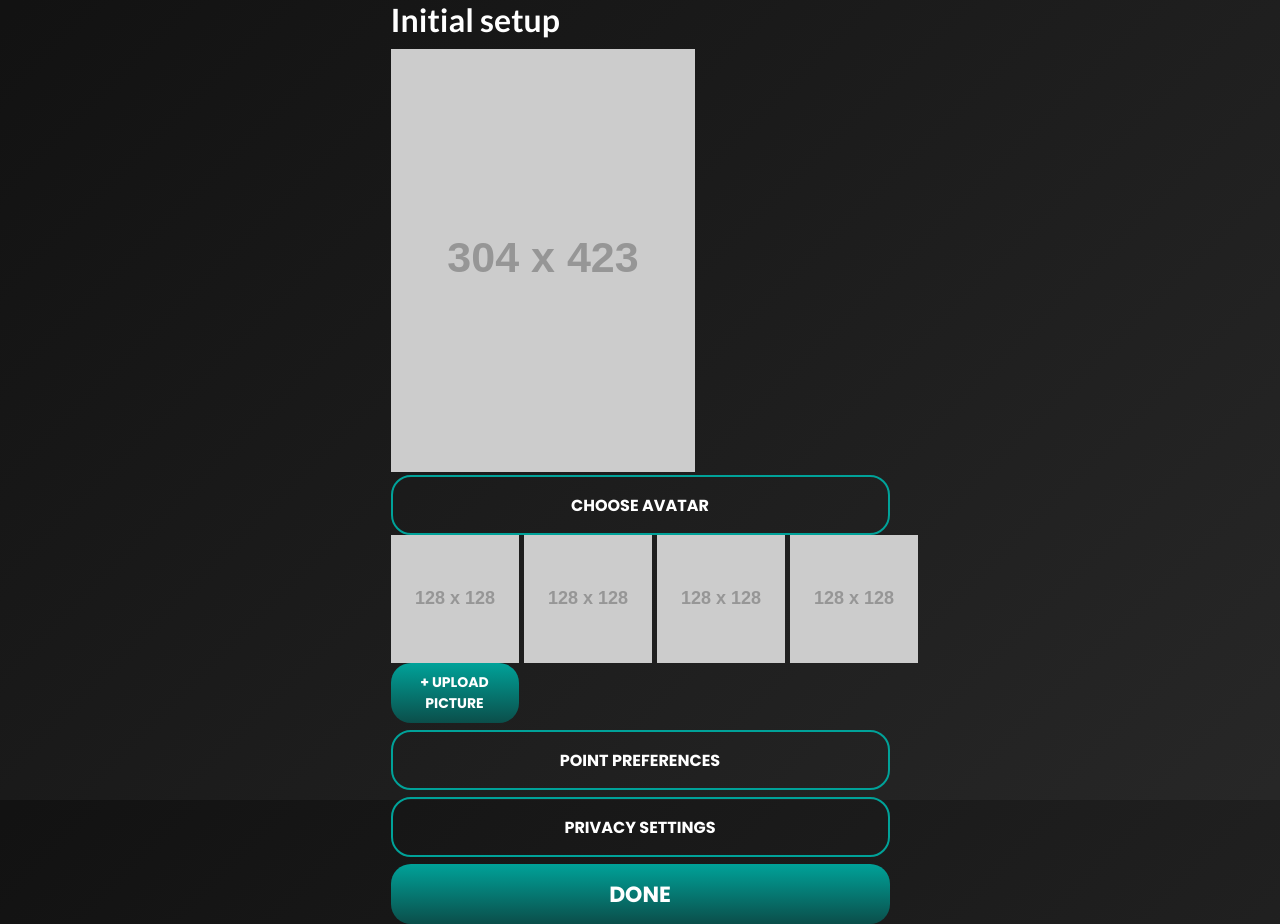
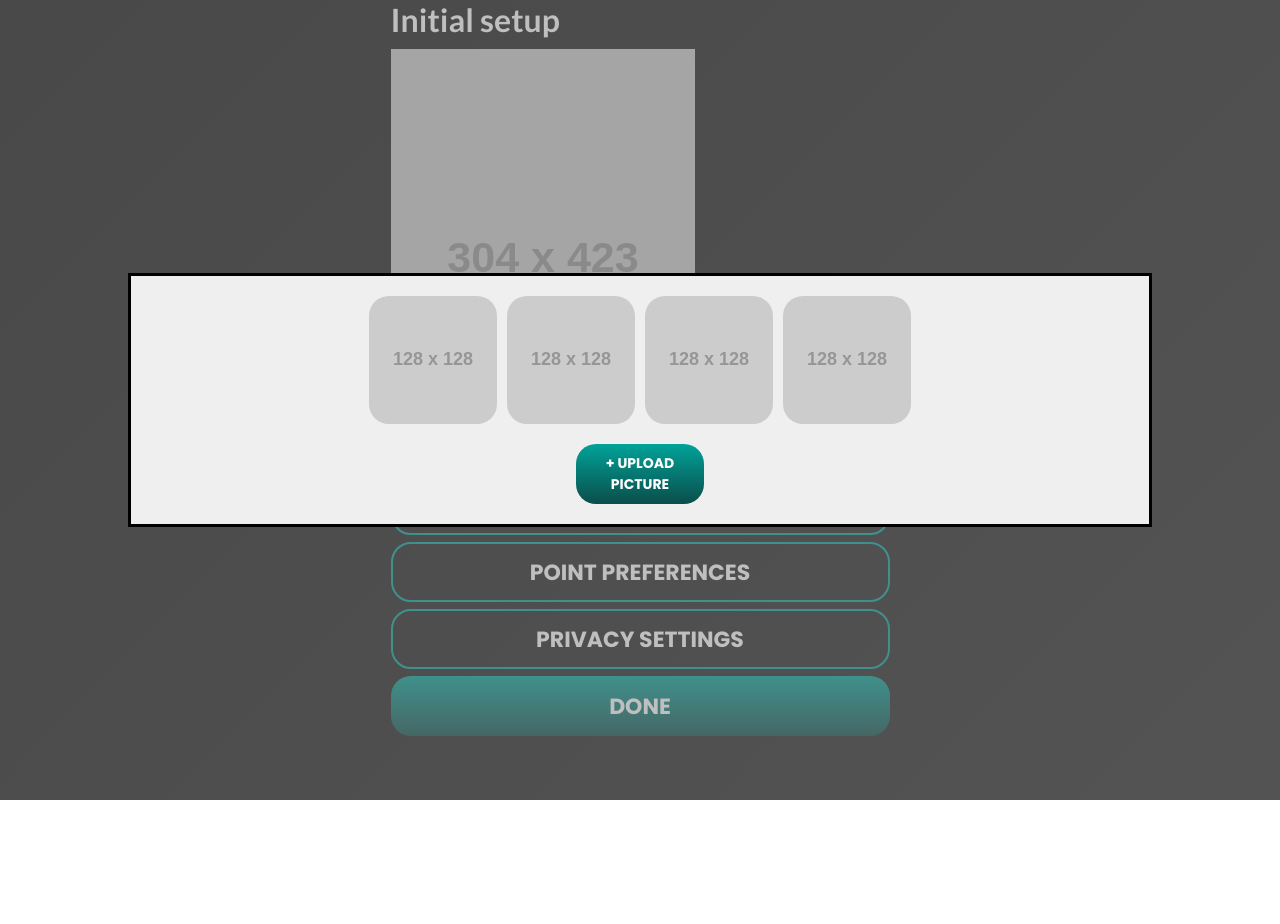
Before and after one commit to AdamN89/SightSeekerFront, a React (Create React App) app: page /initialsetup in a window 1280 px wide. Both pictures are taken after a click on the button "CHOOSE AVATAR". After the commit the page ends 800 px from the top, so only its background shows below. Built offline with nearby package versions, Linux system fonts and the light colour scheme.

Commit message:
add dialog to inital_settings

```diff
--- a/src/pages/InitialSetupPage/InitialSetup.css
+++ b/src/pages/InitialSetupPage/InitialSetup.css
@@ -1,5 +1,4 @@
 .center{
-  width: 499px;
   margin: 0 auto;
 }
 
@@ -8,44 +7,46 @@
 
 }
 
-.dropdown {
-  position: relative;
-  display: inline-block;
+.modal{
+  background-color: rgb(239, 239, 239);
+  z-index: 3;
+  width: 80%;
+  top:50%;
+  left:50%;
+  transform: translate(-50%, -50%);
+  padding: 20px;
 }
 
-.dropdown-clicked {
+.show{
   display: block;
+  position: absolute;
+  background-color: grey;
+  height: 100vh;
+  width: 100%;
+  z-index: 2;
+  opacity: 0.5;
 }
 
-.dropbtn {
-  padding: 16px;
-  font-size: 16px;
-  cursor: pointer;
+.hide{
+  display: none;
 }
-
-.dropdown-content {
-  display: none;
-  position: absolute;
-  z-index: 1;
-}
-
-.dropdown-content img {
-  display: block;
-}
-
-.dropdown-content-clicked {
-  display: block;
-  position: relative;
-}
-
-.dropdown-content-clicked img{
+.avatars img{
   width: 128px;
-
+  border-radius: 20px;
 }
 
 .avatars{
   display: flex;
-  gap: 5px;
+  justify-content: center;
+  flex-wrap: wrap;
+  gap: 10px;
+}
+
+.model_container{
+  display: flex;
+  align-items: center;
+  flex-direction: column;
+  gap: 20px;
 }
 
 .upload{
@@ -53,13 +54,13 @@
   font-size: 14px;
 }
 
-.flex {
+.flex_inital_setup {
   display: flex;
   gap: 7px;
   justify-content: space-between;
 }
 
-.flex-collumn {
+.flex_collumn_inital_setup {
   display: flex;
   flex-direction: column;
   gap: 7px
@@ -119,7 +120,6 @@ input:checked + .slider:before {
 
 /* Customize the label (the container) */
 .container {
-
   display: block;
   position: relative;
   padding-left: 35px;
@@ -140,14 +140,14 @@ input:checked + .slider:before {
   width: 0;
 }
 
-/* Create a custom radio button */
 .checkmark {
   position: absolute;
   top: 0;
   left: 0;
   height: 25px;
   width: 25px;
-  background-color: #eee;
+  background-color: #ffffff;
+  border: black 1px solid;
   border-radius: 50%;
 }
 
@@ -175,8 +175,8 @@ input:checked + .slider:before {
 
 /* Style the indicator (dot/circle) */
 .container .checkmark:after {
-  top: 9px;
-  left: 9px;
+  top: 8px;
+  left: 8px;
   width: 8px;
   height: 8px;
   border-radius: 50%;
--- a/src/pages/InitialSetupPage/InitialSetupPage.jsx
+++ b/src/pages/InitialSetupPage/InitialSetupPage.jsx
@@ -1,73 +1,104 @@
 import "./InitialSetup.css";
-import { useState } from "react";
+import { useState, useRef } from "react";
+import Button from "../../components/Button";
+import ButtonHallow from "../../components/ButtonHallow";
 
 export default function InitalSetup() {
+  const avatarDialog = useRef(null);
+  const preferenceDialog = useRef(null)
+  const privacyDialog = useRef(null)
   const [openDrop1, setOpenDrop1] = useState(false);
   const [openDrop2, setOpenDrop2] = useState(false);
   const [openDrop3, setOpenDrop3] = useState(false);
 
   const handleClick = (event) => {
-    if (event.target.id == "choose-avatar") {
+
+    if (event.target.innerHTML == "choose avatar") {
+      if(openDrop1){
+        avatarDialog.current.close()
+      }
+      else{
+        avatarDialog.current.show()
+      }
       setOpenDrop1(!openDrop1);
       setOpenDrop2(false);
       setOpenDrop3(false);
     }
-    if (event.target.id == "point-preferences") {
+    if (event.target.innerHTML == "point preferences") {
+      if(openDrop1){
+        preferenceDialog.current.close()
+      }
+      else{
+        preferenceDialog.current.show()
+      }
       setOpenDrop1(false);
       setOpenDrop2(!openDrop2);
       setOpenDrop3(false);
     }
-    if (event.target.id == "privacy-settings") {
+    if (event.target.innerHTML == "privacy settings") {
+      if(openDrop1){
+        privacyDialog.current.close()
+      }
+      else{
+        privacyDialog.current.show()
+      }
       setOpenDrop1(false);
       setOpenDrop2(false);
       setOpenDrop3(!openDrop3);
     }
   };
 
+  const handleClickaway= ()=>{
+    avatarDialog.current.close()
+    preferenceDialog.current.close()
+    privacyDialog.current.close()
+    setOpenDrop1(false);
+    setOpenDrop2(false);
+    setOpenDrop3(false);
+  }
   return (
     <>
+    <div className={openDrop1 || openDrop2 || openDrop3 ? "show" : "hide"} onClick={handleClickaway}></div>
     <div className="center">
       <h1>Initial setup</h1>
       <img className="initial-settings-page_img" src="https://fakeimg.pl/304x423/e6bde6/878487" />
-      <div className="flex-collumn">
+      <div className="flex_collumn_inital_setup">
         <div className={openDrop1 ? "dropdown-clicked" : "dropdown "}>
-            <button
-              className="dropbtn btn_hallow"
-              type="button"
-              id="choose-avatar"
-              onClick={handleClick}
-            >
-              choose avatar
-            </button>
-          <div
+            <ButtonHallow
+            txt="choose avatar"
+              className="dropbtn"
+              func={handleClick}
+            />
+          <dialog ref={avatarDialog}
             className={
-              openDrop1 ? "dropdown-content-clicked" : "dropdown-content"
+              openDrop1 ? "dropdown-content-clicked modal" : "dropdown-content modal"
             }
           >
+            <div className="model_container">
               <div className="avatars">
               <img src="https://fakeimg.pl/128x128/e6bde6/878487" />
               <img src="https://fakeimg.pl/128x128/e6bde6/878487" />
               <img src="https://fakeimg.pl/128x128/e6bde6/878487" />
-            <img src="https://fakeimg.pl/128x128/e6bde6/878487" /></div>
+              <img src="https://fakeimg.pl/128x128/e6bde6/878487" />
+              </div>
               <button className="btn upload" type="button">
                 + upload Picture
               </button>
             </div>
+          </dialog>
         </div>
-        <div className={openDrop2 ? "dropdown-clicked" : "dropdown "}>
-          <button
-            className="dropbtn btn_hallow"
-            type="button"
-            id="point-preferences"
-            onClick={handleClick}
-          >
-            point preferences
-          </button>
-          <div
+        <div className={openDrop2 ? "dropdown-clicked" : "dropdown"}>
+          <ButtonHallow
+            className="dropbtn"
+            txt="point preferences"
+            func={handleClick}
+          />
+          <dialog ref={preferenceDialog}
             className={
-              openDrop2 ? "dropdown-content-clicked" : "dropdown-content"
+              openDrop2 ? "dropdown-content-clicked modal" : "dropdown-content modal"
             }
           >
+            <div className="model_container">
               <form action="">
                 <label for="fname">Filter suggested points of interest by:</label>
                 <br/>
@@ -75,24 +106,22 @@ export default function InitalSetup() {
                 <br/>
               </form>
             </div>
+          </dialog>
         </div>
-        <div className={openDrop3 ? "dropdown-clicked" : "dropdown "}>
-          <button
-            className="dropbtn btn_hallow"
-            type="button"
-            id="privacy-settings"
-            onClick={handleClick}
-          >
-            privacy settings
-          </button>
-          <div
+        <div className={openDrop3 ? "dropdown-clicked" : "dropdown"}>
+          <ButtonHallow
+            className="dropbtn"
+            txt="privacy settings"
+            func={handleClick}
+          />
+          <dialog ref={privacyDialog}
             className={
-              openDrop3 ? "dropdown-content-clicked flex-collumn" : "dropdown-content"
+              openDrop3 ? "dropdown-content-clicked modal" : "dropdown-content modal"
             }
           >
-            <div className="flex">
+            <div className="flex_inital_setup">
               <h3>Can be found by</h3>
-              <div className="flex-collumn">
+              <div className="flex_collumn_inital_setup">
               <label class="container">All
                 <input type="radio" name="found-by"/>
                 <span class="checkmark"></span>
@@ -110,37 +139,34 @@ export default function InitalSetup() {
               </label>
               </div>
             </div>
-            <div className="flex">
+            <div className="flex_inital_setup">
               <h3>Location Services</h3>
               <label class="switch">
                 <input type="checkbox"/>
                 <span class="slider round"></span>
               </label>
             </div>
-            <div className="flex">
+            <div className="flex_inital_setup">
               <h3>Show email</h3>
               <label class="switch">
-                <input type="checkbox" checked="true"/>
+                <input type="checkbox"/>
                 <span class="slider round"></span>
               </label>
             </div>
-            <div className="flex">
+            <div className="flex_inital_setup">
               <h3>Show name</h3>
               <label class="switch">
                 <input type="checkbox"/>
                 <span class="slider round"></span>
               </label>
             </div>
+          </dialog>
         </div>
-        </div>
-        <button
-            className="btn"
-            type="button"
-            id="privacy-settings"
+        <Button
+            txt="done"
             // onClick={handleDone}
           >
-            DONE
-          </button>
+          </Button>
       </div>
       </div>
     </>
```
Lines whose indentation alone changed are shown as unchanged.
